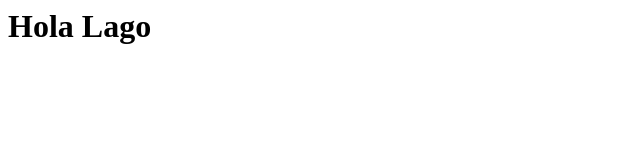
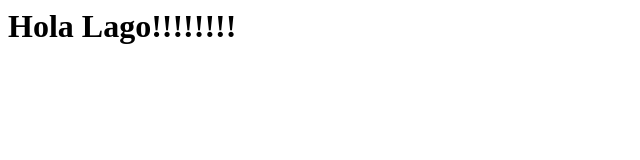
Before and after one commit to alvarognzlago/pps0-1AlvaroLago, a plain HTML site: page index.html in a window 1280 px wide. Shown: the whole page, without its empty margins (0-640 px from the left). Drawn offline with Linux system fonts and the light colour scheme.

Commit message:
index.html

```diff
--- a/index.html
+++ b/index.html
@@ -8,7 +8,7 @@
 
 	<body>
 
-		<h1>Hola Lago</h1>
+		<h1>Hola Lago!!!!!!!!</h1>
 
 	</body>
 
```
